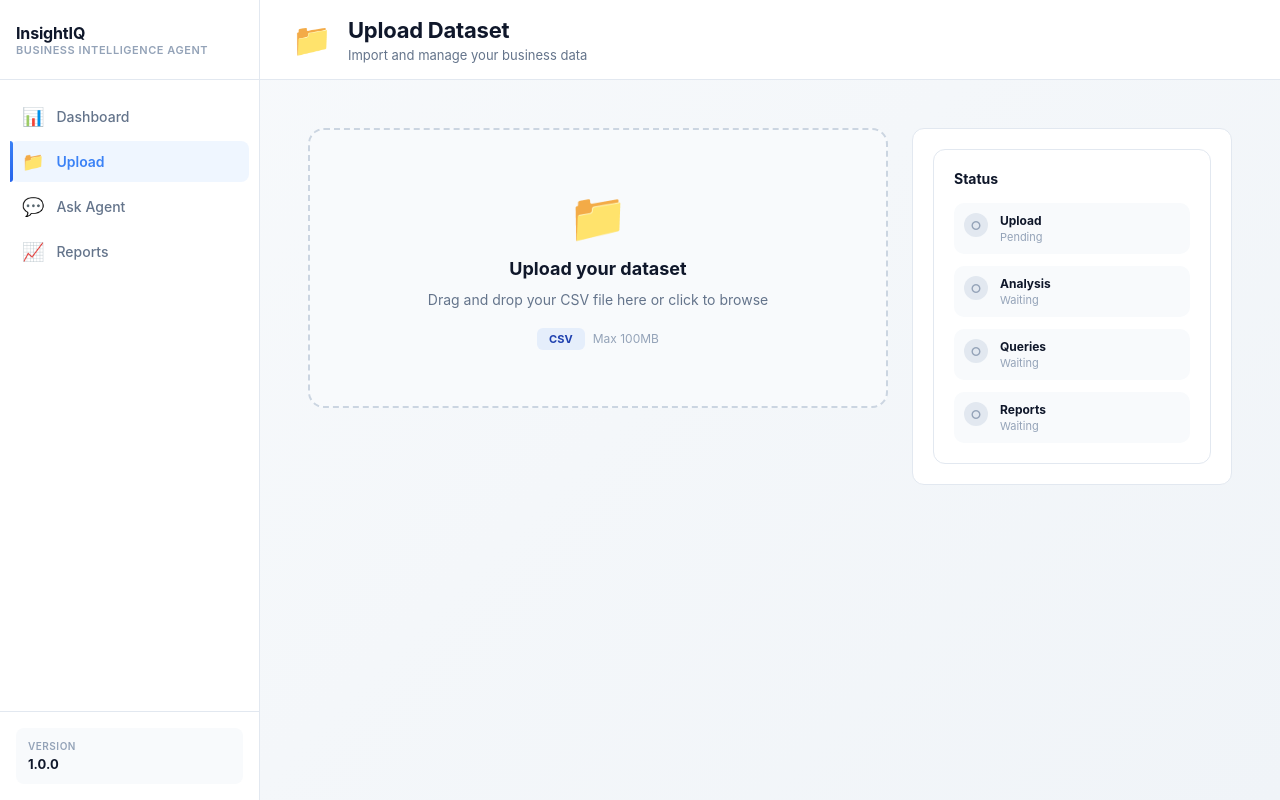
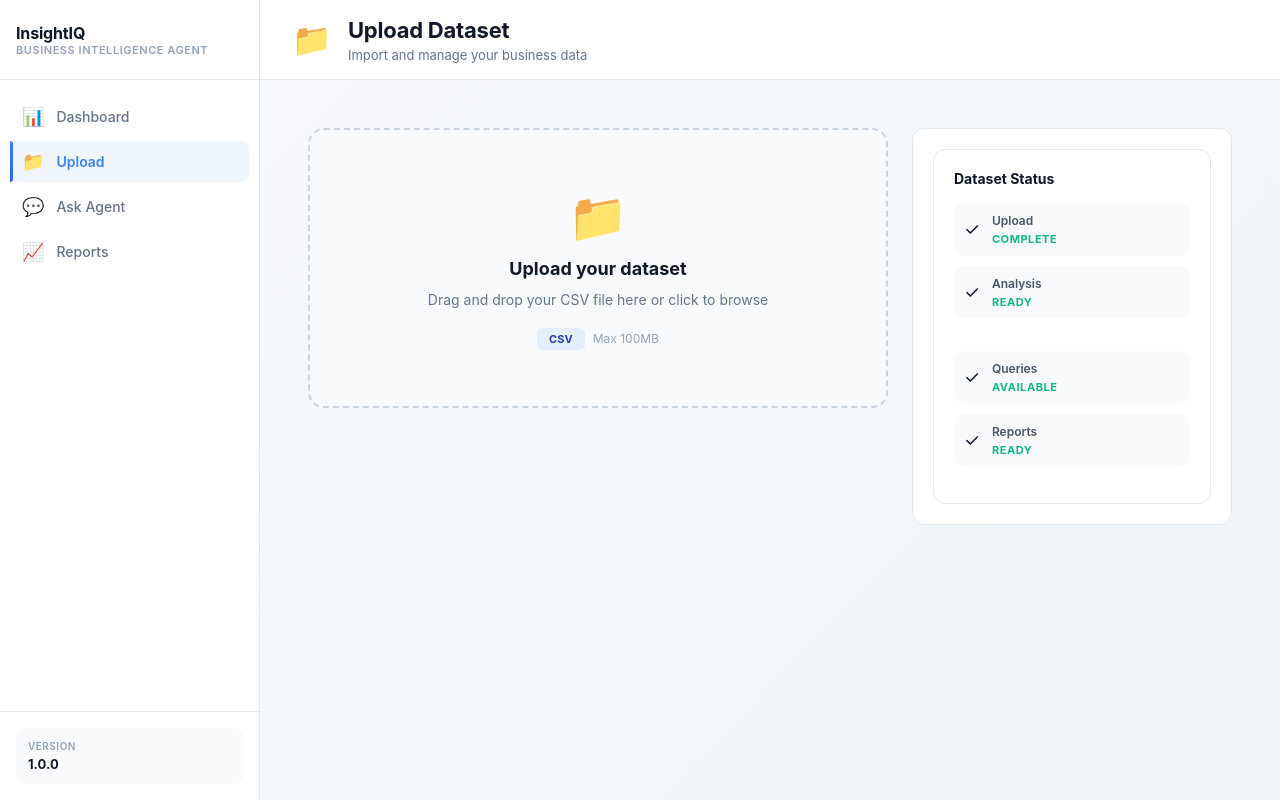
Before and after one commit to Saran-Ravichandran-06/Business-Intelligence-Agent, a React app in the folder frontend/: page /upload in a window 1280 px wide. Built offline with nearby package versions, Linux system fonts and the light colour scheme; no server answers; the HTML template or start-up script is replaced by a standard one.

Commit message:
updated Upload Page

```diff
--- a/frontend/src/components/DatasetStatus.jsx
+++ b/frontend/src/components/DatasetStatus.jsx
@@ -1,63 +1,45 @@
-function DatasetStatus({ dataset, isLoading }) {
-  const isReady = !!dataset
+function DatasetStatus() {
+  return (
+    <div className="dataset-summary-card">
+      <h3 className="summary-title">Dataset Status</h3>
 
-  return (
-    <div className="dataset-status-sidebar">
-      <h3 className="status-title">Status</h3>
-
-      <div className="status-list">
-        <div className="status-item">
-          <div className={`status-icon ${isReady ? 'complete' : 'pending'}`}>
-            {isReady ? '✓' : '○'}
-          </div>
-          <div className="status-content">
-            <p className="status-label">Upload</p>
-            <p className="status-description">{isReady ? 'Complete' : 'Pending'}</p>
+      <div className="summary-features">
+        <div className="feature-item">
+          <span className="feature-icon">✓</span>
+          <div className="feature-content">
+            <p className="feature-label">Upload</p>
+            <p className="feature-status detected">Complete</p>
           </div>
         </div>
 
-        <div className="status-item">
-          <div className={`status-icon ${isReady ? 'complete' : 'pending'}`}>
-            {isReady ? '✓' : '○'}
-          </div>
-          <div className="status-content">
-            <p className="status-label">Analysis</p>
-            <p className="status-description">{isReady ? 'Ready' : 'Waiting'}</p>
-          </div>
-        </div>
-
-        <div className="status-item">
-          <div className={`status-icon ${isReady ? 'complete' : 'pending'}`}>
-            {isReady ? '✓' : '○'}
-          </div>
-          <div className="status-content">
-            <p className="status-label">Queries</p>
-            <p className="status-description">{isReady ? 'Available' : 'Waiting'}</p>
-          </div>
-        </div>
-
-        <div className="status-item">
-          <div className={`status-icon ${isReady ? 'complete' : 'pending'}`}>
-            {isReady ? '✓' : '○'}
-          </div>
-          <div className="status-content">
-            <p className="status-label">Reports</p>
-            <p className="status-description">{isReady ? 'Ready' : 'Waiting'}</p>
+        <div className="feature-item">
+          <span className="feature-icon">✓</span>
+          <div className="feature-content">
+            <p className="feature-label">Analysis</p>
+            <p className="feature-status detected">Ready</p>
           </div>
         </div>
       </div>
 
-      {isReady && (
-        <>
-          <div className="status-divider"></div>
-          <div className="status-info">
-            <p className="info-icon">💡</p>
-            <p className="info-text">Your dataset is ready for analysis. Navigate to Dashboard to explore.</p>
+      <div className="summary-features" style={{ marginTop: '1rem' }}>
+        <div className="feature-item">
+          <span className="feature-icon">✓</span>
+          <div className="feature-content">
+            <p className="feature-label">Queries</p>
+            <p className="feature-status detected">Available</p>
           </div>
-        </>
-      )}
+        </div>
+
+        <div className="feature-item">
+          <span className="feature-icon">✓</span>
+          <div className="feature-content">
+            <p className="feature-label">Reports</p>
+            <p className="feature-status detected">Ready</p>
+          </div>
+        </div>
+      </div>
     </div>
   )
 }
 
-export default DatasetStatus
+export default DatasetStatus;
--- a/frontend/src/components/DatasetSummary.jsx
+++ b/frontend/src/components/DatasetSummary.jsx
@@ -17,8 +17,6 @@ function DatasetSummary({ dataset }) {
         </div>
       </div>
 
-      <div className="summary-divider"></div>
-
       <div className="summary-features">
         <div className="feature-item">
           <span className="feature-icon">📊</span>
@@ -36,23 +34,6 @@ function DatasetSummary({ dataset }) {
           </div>
         </div>
       </div>
-
-      <div className="summary-divider"></div>
-
-      <div style={{ display: 'flex', flexDirection: 'column', gap: '10px', background: '#f8fafc', padding: '16px', borderRadius: '8px', border: '1px solid #e2e8f0' }}>
-        <p style={{ margin: 0, fontSize: '0.95rem', color: '#334155' }}>
-          <strong>Upload</strong> - <span style={{ color: '#10b981', fontWeight: 500 }}>Complete</span>
-        </p>
-        <p style={{ margin: 0, fontSize: '0.95rem', color: '#334155' }}>
-          <strong>Analysis</strong> - <span style={{ color: '#10b981', fontWeight: 500 }}>Ready</span>
-        </p>
-        <p style={{ margin: 0, fontSize: '0.95rem', color: '#334155' }}>
-          <strong>Queries</strong> - <span style={{ color: '#10b981', fontWeight: 500 }}>Available</span>
-        </p>
-        <p style={{ margin: 0, fontSize: '0.95rem', color: '#334155' }}>
-          <strong>Reports</strong> - <span style={{ color: '#10b981', fontWeight: 500 }}>Ready</span>
-        </p>
-      </div>
     </div>
   )
 }
--- a/frontend/src/index.css
+++ b/frontend/src/index.css
@@ -3885,14 +3885,14 @@ body {
 }
 
 .upload-success-left {
-  flex: 0 0 30%;
+  flex: 0 0 25%;
   display: flex;
   flex-direction: column;
   gap: 1.5rem;
 }
 
 .upload-success-right {
-  flex: 0 0 70%;
+  flex: 0 0 75%;
   display: flex;
   flex-direction: column;
   overflow: hidden;
@@ -3956,6 +3956,16 @@ body {
 .scrollable-table-wrapper table {
   width: 100%;
   white-space: nowrap;
+}
+
+.scrollable-table-wrapper table th,
+.scrollable-table-wrapper table td {
+  padding: 18px 16px;
+}
+
+.scrollable-table-wrapper table th:last-child,
+.scrollable-table-wrapper table td:last-child {
+  padding-right: 24px;
 }
 
 /* Dashboard tweaks */
--- a/frontend/src/pages/UploadPage.jsx
+++ b/frontend/src/pages/UploadPage.jsx
@@ -1,8 +1,8 @@
 import { useState } from 'react'
 import DatasetSummary from '../components/DatasetSummary'
+import DatasetStatus from '../components/DatasetStatus'
 import DatasetPreviewTable from '../components/DatasetPreviewTable'
 import FileUpload from '../components/FileUpload'
-import DatasetStatus from '../components/DatasetStatus'
 import { fetchLatestDatasetPreview, uploadDatasetCsv } from '../services/api'
 import { useAppContext } from '../context/AppContext'
 
@@ -78,19 +78,20 @@ function UploadPage() {
       ) : (
         <div className="upload-success-layout">
           <div className="upload-success-left">
-            <div className="success-header">
+            <div className="success-header" style={{ justifyContent: 'flex-start', textAlign: 'left', alignItems: 'flex-start' }}>
               <div style={{ display: 'flex', alignItems: 'center', gap: '8px', marginBottom: '4px' }}>
-                <h2 className="success-title" style={{ fontSize: '1rem', margin: 0 }}>Dataset Uploaded Successfully</h2>
+                <h3 className="success-title" style={{ fontSize: '1.1rem', fontWeight: 600, color: '#1e293b', margin: 0 }}>Dataset Uploaded Successfully</h3>
                 <div className="success-icon" style={{ margin: 0 }}>✓</div>
               </div>
               <p className="success-subtitle" style={{ margin: 0 }}>{preview?.file_name || preview?.filename || selectedFile?.name || 'Current Dataset'}</p>
             </div>
             <DatasetSummary dataset={preview} />
+            <DatasetStatus />
           </div>
 
           <div className="upload-success-right">
             <div className="preview-section scrollable-preview-container">
-              <h3 className="preview-title">Data Preview</h3>
+              <h3 className="preview-title">Dataset Preview</h3>
               <div className="scrollable-table-wrapper">
                 <DatasetPreviewTable
                   columnNames={preview?.column_names}
```
